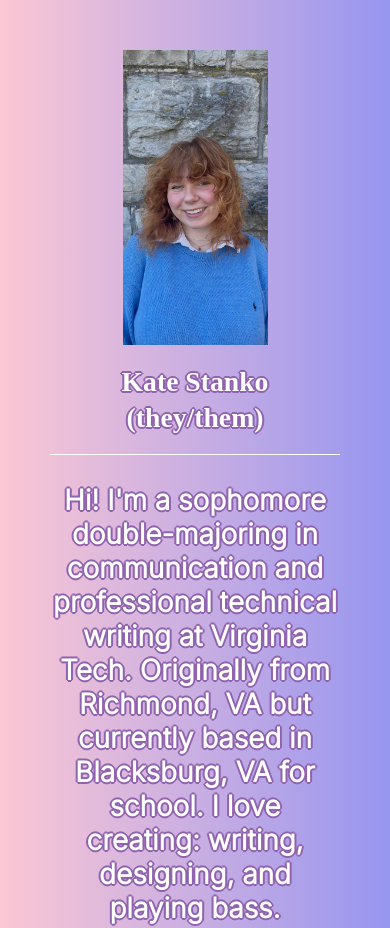
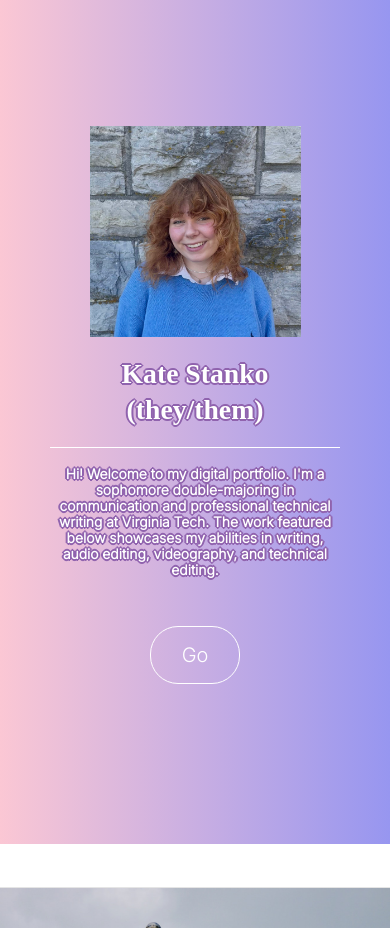
Before and after one commit to katestanko/katestanko.github.io, a plain HTML site: page index.html in a window 390 px wide. Shown: the top 928 px of the page. Drawn offline with Linux system fonts and the light colour scheme; a web font is replaced by a local one.

Commit message:
Updated bio text

```diff
--- a/css/style.css
+++ b/css/style.css
@@ -79,7 +79,7 @@ h2 {
 
 .bio {
   color: #ffffff;
-  font-size: 28px;
+  font-size: calc(.5em + 1.5vw);
   font-family: 'Inter', sans-serif;
   font-weight: bold;
   text-shadow: 2px 0 rgb(144, 99, 174), -2px 0 rgb(144, 99, 174), 0 2px rgb(144, 99, 174), 0 -2px rgb(144, 99, 174),
@@ -170,6 +170,10 @@ footer div {
   .description {
     font-size: 18px;
   }
+  .img1{
+    width: 25vh;
+    height: 25vh;
+  }
 
   a {
     color: #be95c4;
--- a/index.html
+++ b/index.html
@@ -20,7 +20,7 @@
         <div class="wrapper">
           <img src="images/kate2.jpg" class="img1" alt="A professional headshot of Kate Stanko, a red-haired person wearing a blue sweater, against Virginia Tech Hokie Stone." />
           <h1>Kate Stanko (they/them)</h1>
-          <p class="bio">Hi! I'm a sophomore double-majoring in communication and professional technical writing at Virginia Tech. Originally from Richmond, VA but currently based in Blacksburg, VA for school. I love creating: writing, designing, and playing bass.</p>
+          <p class="bio">Hi! Welcome to my digital portfolio. I'm a sophomore double-majoring in communication and professional technical writing at Virginia Tech. The work featured below showcases my abilities in writing, audio editing, videography, and technical editing.</p>
           <div class="buttonBox">
             <a class="myButton" href="#projects">Go</a>
           </div>
```
